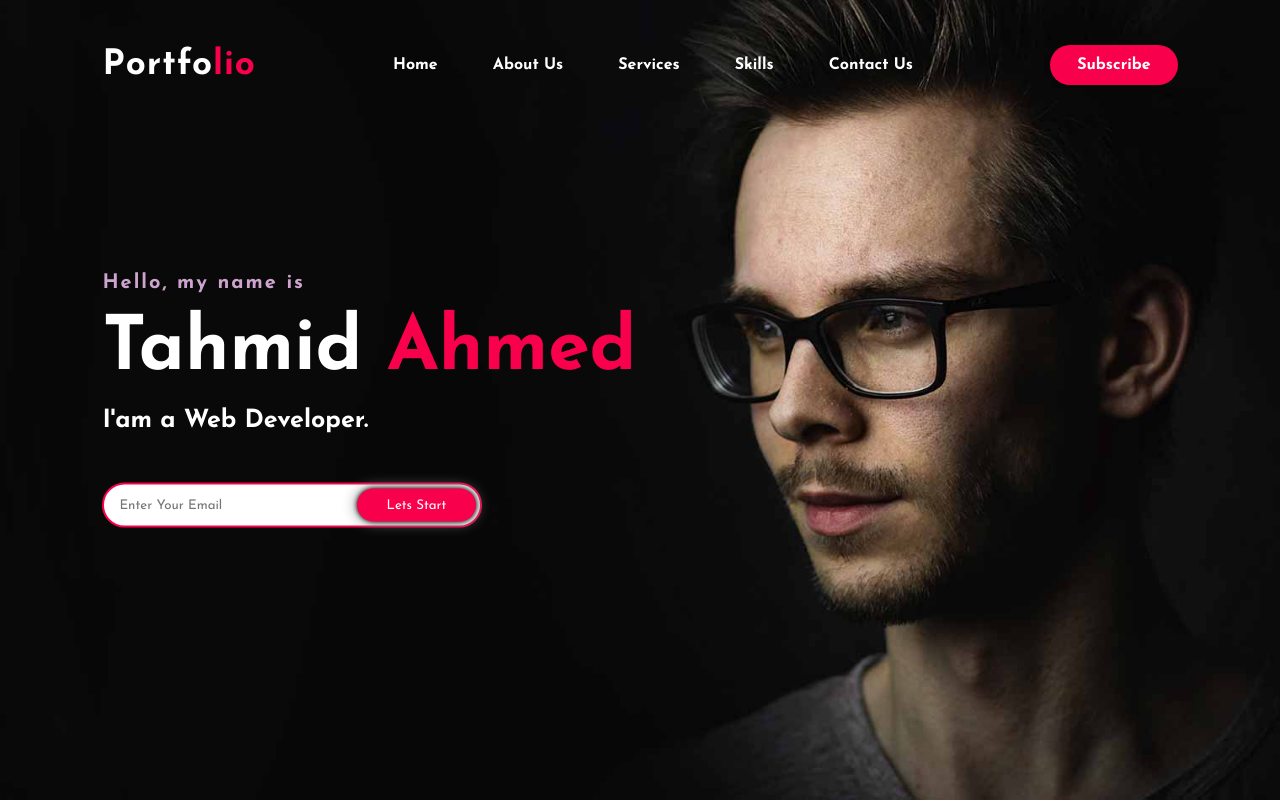
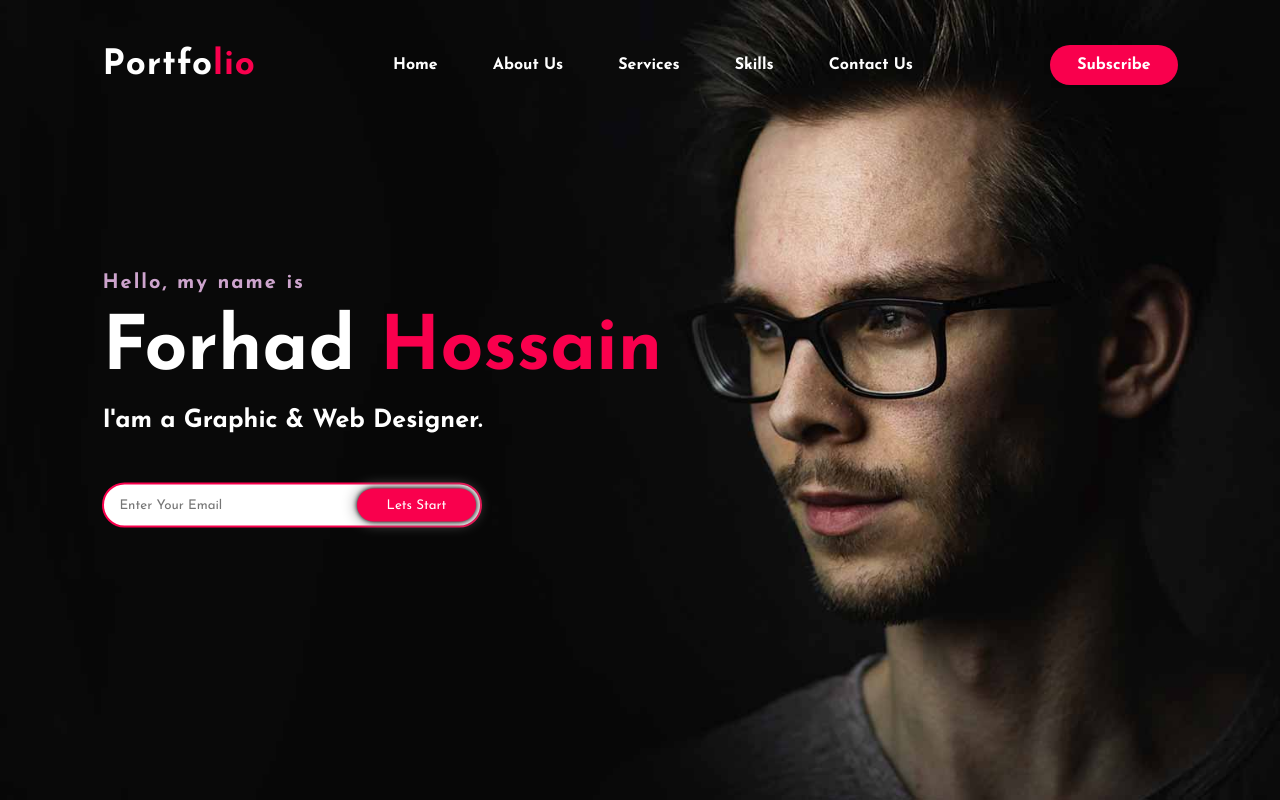
Before and after one commit to forhaad7/portfolio, a plain HTML site: page index.html in a window 1280 px wide. Shown: the top 800 px of the page. Drawn offline with Linux system fonts and the light colour scheme.

Commit message:
portfolio

```diff
--- a/index.html
+++ b/index.html
@@ -28,8 +28,8 @@
 
 		<div class="content">
 			<h4>Hello, my name is</h4>
-			<h1>Tahmid <span>Ahmed</span></h1>
-			<h3>I'am a Web Developer.</h3>
+			<h1>Forhad <span>Hossain</span></h1>
+			<h3>I'am a Graphic & Web Designer.</h3>
 			<div class="newslatter">
 				<form>
 					<input type="email" name="email" id="mail" placeholder="Enter Your Email">
```
